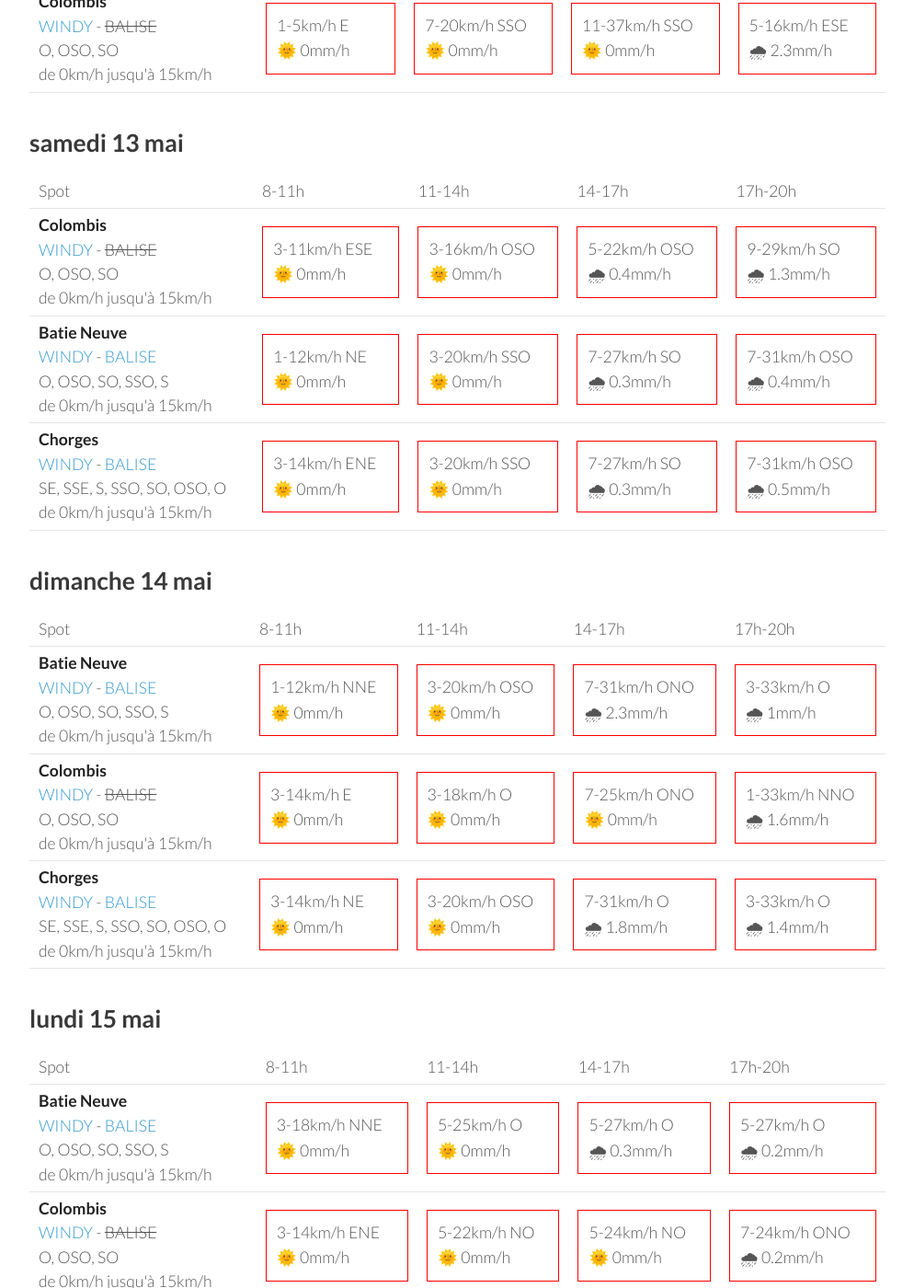
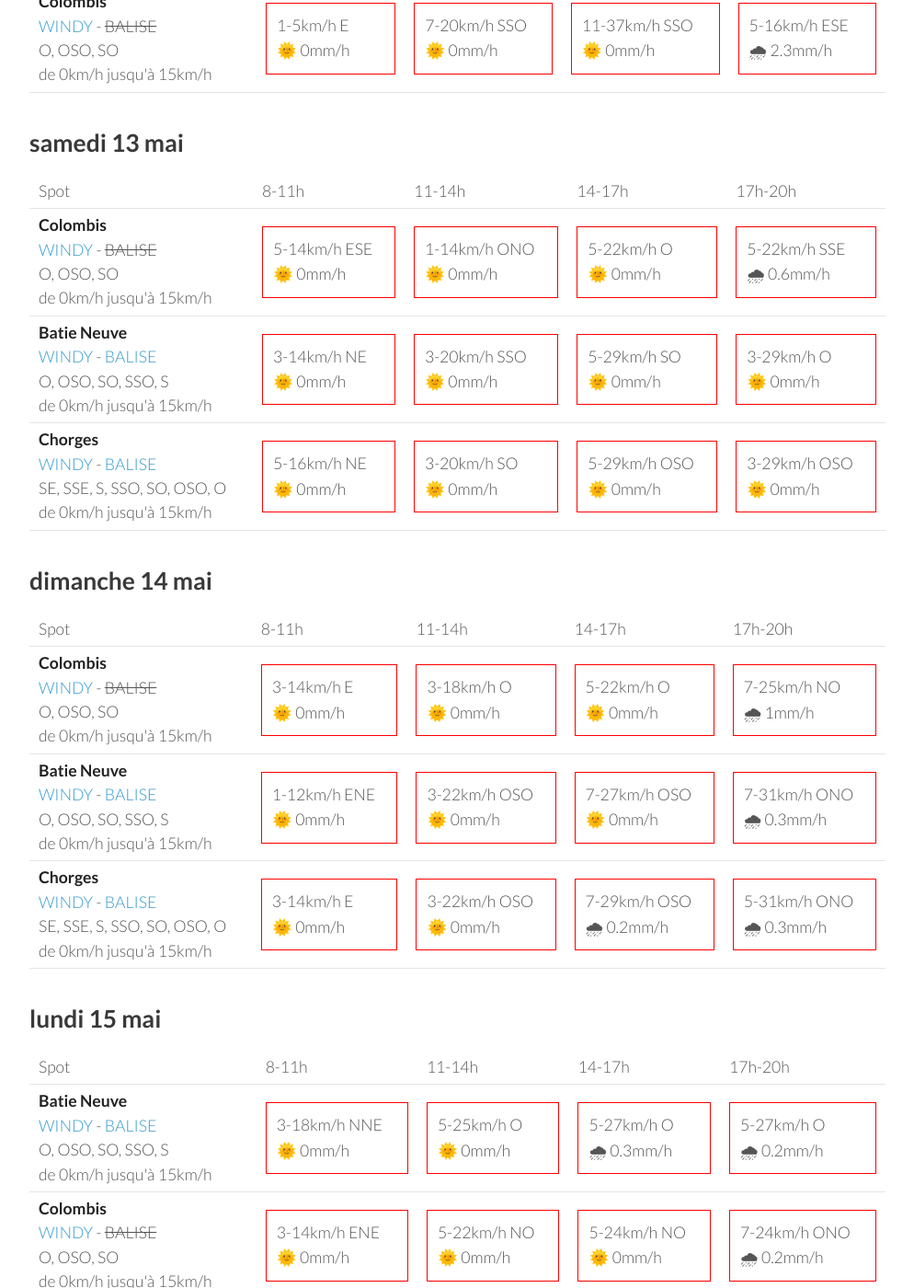
Before and after one commit to parapente-dans-le-nord/parapente-dans-le-nord.github.io, a Jekyll site: the page built from serre_poncon.markdown, in a window 1280 px wide and 1400 px high, scrolled down 1092 px. Shown: the whole window at 92% size, without its empty margins (26-1020 px from the left). Built offline with Jekyll 4.4.1, drawn with Linux system fonts in a browser that asks for light colours; some of the changed text lies outside the part shown.

Commit message:
update index.markdown

```diff
--- a/serre_poncon.markdown
+++ b/serre_poncon.markdown
@@ -113,30 +113,30 @@ page mise à jour le jeudi 11 mai 13:31
 <tr>
         <td><strong>Colombis</strong><br><a href="https://windy.com/44.494/6.216?44.559,6.262,10">WINDY</a> - <span class="no-balise"> BALISE </span><br> <span class="vent-favorable">O, OSO, SO</span><br><span class="force-vent">de 0km/h jusqu'à 15km/h</span> </td>
 
-            <td><div class="not-flyable"><p>3-11km/h ESE</p><p>🌞 0mm/h</p></div></td>
-            <td><div class="not-flyable"><p>3-16km/h OSO</p><p>🌞 0mm/h</p></div></td>
-            <td><div class="not-flyable"><p>5-22km/h OSO</p><p>🌧 0.4mm/h</p></div></td>
-            <td><div class="not-flyable"><p>9-29km/h SO</p><p>🌧 1.3mm/h</p></div></td>
+            <td><div class="not-flyable"><p>5-14km/h ESE</p><p>🌞 0mm/h</p></div></td>
+            <td><div class="not-flyable"><p>1-14km/h ONO</p><p>🌞 0mm/h</p></div></td>
+            <td><div class="not-flyable"><p>5-22km/h O</p><p>🌞 0mm/h</p></div></td>
+            <td><div class="not-flyable"><p>5-22km/h SSE</p><p>🌧 0.6mm/h</p></div></td>
 
 
     </tr>
 <tr>
         <td><strong>Batie Neuve</strong><br><a href="https://windy.com/44.584/6.236?44.559,6.262,10,m:eTtagly">WINDY</a> - <span class=""><a href="https://www.openwindmap.org/PP554">BALISE</a> </span><br> <span class="vent-favorable">O, OSO, SO, SSO, S</span><br><span class="force-vent">de 0km/h jusqu'à 15km/h</span> </td>
 
-            <td><div class="not-flyable"><p>1-12km/h NE</p><p>🌞 0mm/h</p></div></td>
+            <td><div class="not-flyable"><p>3-14km/h NE</p><p>🌞 0mm/h</p></div></td>
             <td><div class="not-flyable"><p>3-20km/h SSO</p><p>🌞 0mm/h</p></div></td>
-            <td><div class="not-flyable"><p>7-27km/h SO</p><p>🌧 0.3mm/h</p></div></td>
-            <td><div class="not-flyable"><p>7-31km/h OSO</p><p>🌧 0.4mm/h</p></div></td>
+            <td><div class="not-flyable"><p>5-29km/h SO</p><p>🌞 0mm/h</p></div></td>
+            <td><div class="not-flyable"><p>3-29km/h O</p><p>🌞 0mm/h</p></div></td>
 
 
     </tr>
 <tr>
         <td><strong>Chorges</strong><br><a href="https://windy.com/44.578/6.280?44.559,6.262,10">WINDY</a> - <span class=""><a href="https://www.openwindmap.org/PP554">BALISE</a> </span><br> <span class="vent-favorable">SE, SSE, S, SSO, SO, OSO, O</span><br><span class="force-vent">de 0km/h jusqu'à 15km/h</span> </td>
 
-            <td><div class="not-flyable"><p>3-14km/h ENE</p><p>🌞 0mm/h</p></div></td>
-            <td><div class="not-flyable"><p>3-20km/h SSO</p><p>🌞 0mm/h</p></div></td>
-            <td><div class="not-flyable"><p>7-27km/h SO</p><p>🌧 0.3mm/h</p></div></td>
-            <td><div class="not-flyable"><p>7-31km/h OSO</p><p>🌧 0.5mm/h</p></div></td>
+            <td><div class="not-flyable"><p>5-16km/h NE</p><p>🌞 0mm/h</p></div></td>
+            <td><div class="not-flyable"><p>3-20km/h SO</p><p>🌞 0mm/h</p></div></td>
+            <td><div class="not-flyable"><p>5-29km/h OSO</p><p>🌞 0mm/h</p></div></td>
+            <td><div class="not-flyable"><p>3-29km/h OSO</p><p>🌞 0mm/h</p></div></td>
 
 
     </tr>
@@ -157,32 +157,32 @@ page mise à jour le jeudi 11 mai 13:31
       <td>17h-20h</td>
     </tr>
 <tr>
-        <td><strong>Batie Neuve</strong><br><a href="https://windy.com/44.584/6.236?44.559,6.262,10,m:eTtagly">WINDY</a> - <span class=""><a href="https://www.openwindmap.org/PP554">BALISE</a> </span><br> <span class="vent-favorable">O, OSO, SO, SSO, S</span><br><span class="force-vent">de 0km/h jusqu'à 15km/h</span> </td>
+        <td><strong>Colombis</strong><br><a href="https://windy.com/44.494/6.216?44.559,6.262,10">WINDY</a> - <span class="no-balise"> BALISE </span><br> <span class="vent-favorable">O, OSO, SO</span><br><span class="force-vent">de 0km/h jusqu'à 15km/h</span> </td>
 
-            <td><div class="not-flyable"><p>1-12km/h NNE</p><p>🌞 0mm/h</p></div></td>
-            <td><div class="not-flyable"><p>3-20km/h OSO</p><p>🌞 0mm/h</p></div></td>
-            <td><div class="not-flyable"><p>7-31km/h ONO</p><p>🌧 2.3mm/h</p></div></td>
-            <td><div class="not-flyable"><p>3-33km/h O</p><p>🌧 1mm/h</p></div></td>
+            <td><div class="not-flyable"><p>3-14km/h E</p><p>🌞 0mm/h</p></div></td>
+            <td><div class="not-flyable"><p>3-18km/h O</p><p>🌞 0mm/h</p></div></td>
+            <td><div class="not-flyable"><p>5-22km/h O</p><p>🌞 0mm/h</p></div></td>
+            <td><div class="not-flyable"><p>7-25km/h NO</p><p>🌧 1mm/h</p></div></td>
 
 
     </tr>
 <tr>
-        <td><strong>Colombis</strong><br><a href="https://windy.com/44.494/6.216?44.559,6.262,10">WINDY</a> - <span class="no-balise"> BALISE </span><br> <span class="vent-favorable">O, OSO, SO</span><br><span class="force-vent">de 0km/h jusqu'à 15km/h</span> </td>
+        <td><strong>Batie Neuve</strong><br><a href="https://windy.com/44.584/6.236?44.559,6.262,10,m:eTtagly">WINDY</a> - <span class=""><a href="https://www.openwindmap.org/PP554">BALISE</a> </span><br> <span class="vent-favorable">O, OSO, SO, SSO, S</span><br><span class="force-vent">de 0km/h jusqu'à 15km/h</span> </td>
 
-            <td><div class="not-flyable"><p>3-14km/h E</p><p>🌞 0mm/h</p></div></td>
-            <td><div class="not-flyable"><p>3-18km/h O</p><p>🌞 0mm/h</p></div></td>
-            <td><div class="not-flyable"><p>7-25km/h ONO</p><p>🌞 0mm/h</p></div></td>
-            <td><div class="not-flyable"><p>1-33km/h NNO</p><p>🌧 1.6mm/h</p></div></td>
+            <td><div class="not-flyable"><p>1-12km/h ENE</p><p>🌞 0mm/h</p></div></td>
+            <td><div class="not-flyable"><p>3-22km/h OSO</p><p>🌞 0mm/h</p></div></td>
+            <td><div class="not-flyable"><p>7-27km/h OSO</p><p>🌞 0mm/h</p></div></td>
+            <td><div class="not-flyable"><p>7-31km/h ONO</p><p>🌧 0.3mm/h</p></div></td>
 
 
     </tr>
 <tr>
         <td><strong>Chorges</strong><br><a href="https://windy.com/44.578/6.280?44.559,6.262,10">WINDY</a> - <span class=""><a href="https://www.openwindmap.org/PP554">BALISE</a> </span><br> <span class="vent-favorable">SE, SSE, S, SSO, SO, OSO, O</span><br><span class="force-vent">de 0km/h jusqu'à 15km/h</span> </td>
 
-            <td><div class="not-flyable"><p>3-14km/h NE</p><p>🌞 0mm/h</p></div></td>
-            <td><div class="not-flyable"><p>3-20km/h OSO</p><p>🌞 0mm/h</p></div></td>
-            <td><div class="not-flyable"><p>7-31km/h O</p><p>🌧 1.8mm/h</p></div></td>
-            <td><div class="not-flyable"><p>3-33km/h O</p><p>🌧 1.4mm/h</p></div></td>
+            <td><div class="not-flyable"><p>3-14km/h E</p><p>🌞 0mm/h</p></div></td>
+            <td><div class="not-flyable"><p>3-22km/h OSO</p><p>🌞 0mm/h</p></div></td>
+            <td><div class="not-flyable"><p>7-29km/h OSO</p><p>🌧 0.2mm/h</p></div></td>
+            <td><div class="not-flyable"><p>5-31km/h ONO</p><p>🌧 0.3mm/h</p></div></td>
 
 
     </tr>
```
Also changed, not shown: other parts of serre_poncon.markdown (+1 -1 lines).
